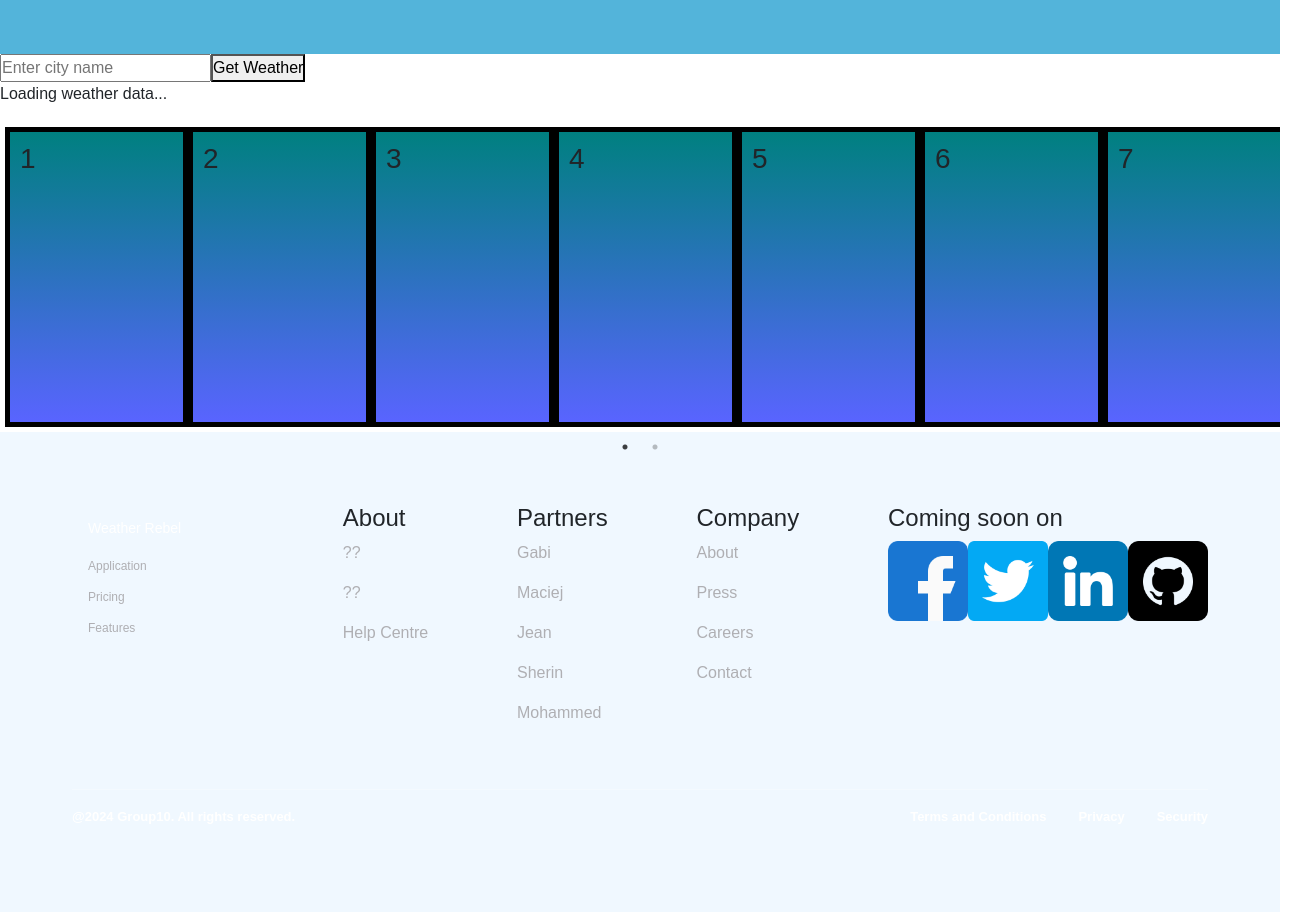
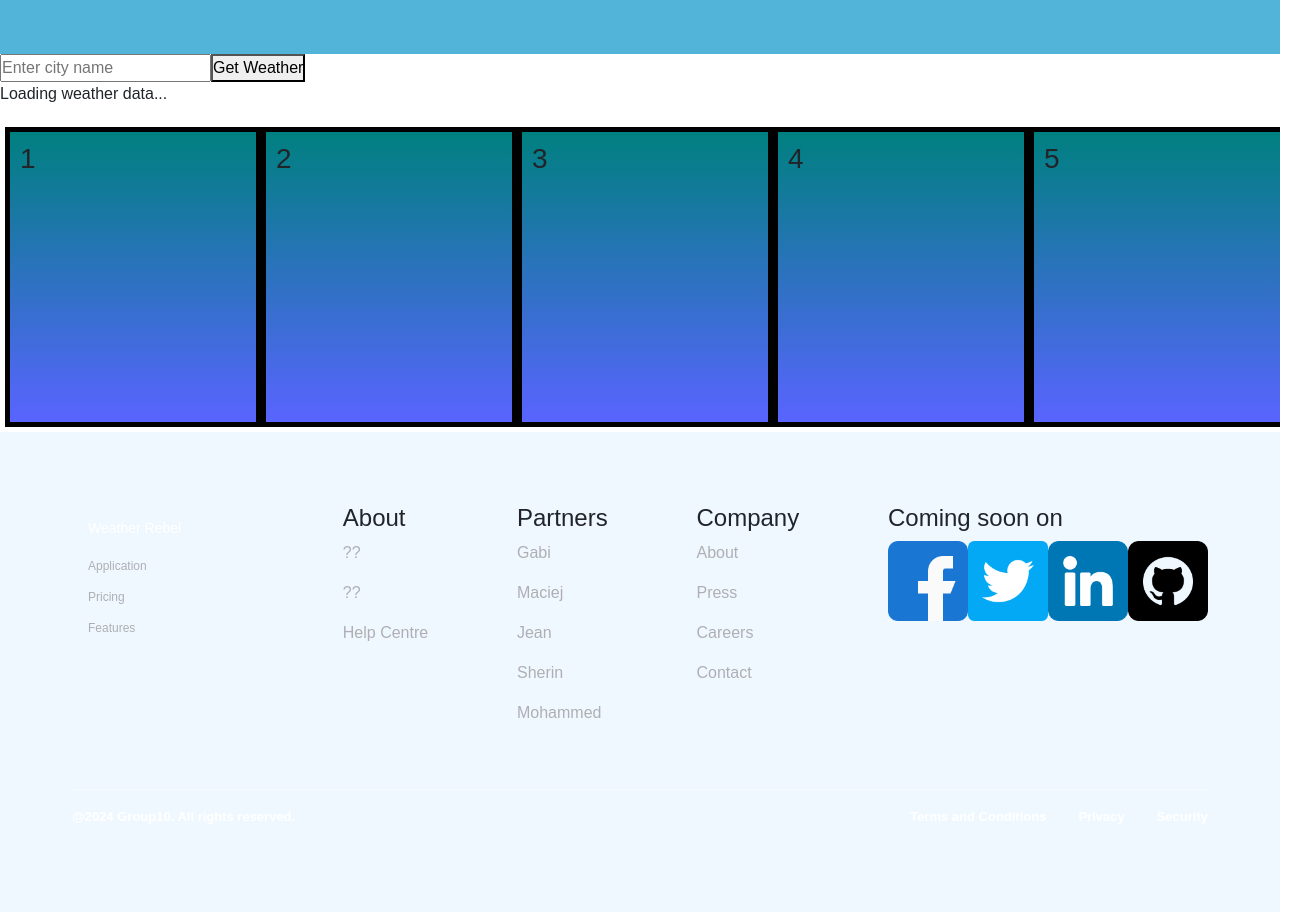
Before and after one commit to GabiDragh/Project-2, a React (Vite) app: page / in a window 1280 px wide. Shown: the part 1200-2112 px from the top of the page, 1305 px wide, since content can reach past the window. Built offline with nearby package versions, Linux system fonts and the light colour scheme; no server answers.

Commit message:
rename files, delete obsolete code

```diff
--- /dev/null
+++ b/src/components/Cards.jsx
@@ -0,0 +1,29 @@
+import React from "react";
+import Slider from "react-slick";
+import "slick-carousel/slick/slick.css";
+import "slick-carousel/slick/slick-theme.css";
+import  "./Cards.css"
+
+function Cards() {
+  var settings = {
+    dots: true,
+    infinite: false,
+    speed: 500,
+    slidesToShow: 5,
+    slidesToScroll: 5
+  };
+
+const boxNumbers = Array.from({ length: 5 }, (_, index) => index + 1);
+
+  return (
+    <Slider {...settings}>
+      {boxNumbers.map((number) => (
+        <div key={number} className="box">
+          <h3>{number}</h3>
+        </div>
+      ))}
+    </Slider>
+  );
+}
+
+export default Cards
--- a/src/components/Footer.jsx
+++ /dev/null
@@ -1,48 +0,0 @@
-import React from "react";
-import Slider from "react-slick";
-import "slick-carousel/slick/slick.css";
-import "slick-carousel/slick/slick-theme.css";
-import  "./Footer.css"
-
-function Footer() {
-  var settings = {
-    dots: true,
-    infinite: false,
-    speed: 500,
-    slidesToShow: 7,
-    slidesToScroll: 7
-  };
-
-const boxNumbers = Array.from({ length: 14 }, (_, index) => index + 1);
-
-  return (
-    <Slider {...settings}>
-      {boxNumbers.map((number) => (
-        <div key={number} className="box">
-          <h3>{number}</h3>
-        </div>
-      ))}
-    </Slider>
-  );
-}
-
-export default Footer
-
-// const Footer = () => (
-//   <>
-//     <div>
-//       <div className="row">
-//       <div className="col">Tonight</div>
-//         <div className="col">Friday</div>
-//         <div className="col">Saturday</div>
-//         <div className="col">Sunday</div>
-//         <div className="col">Monday</div>
-//         <div className="col">Tuesday</div>
-//         <div className="col">Wednesday</div>
-//         <div className="col">Thursday</div>
-//       </div>
-//     </div>
-//   </>
-// );
-
-// export default Footer;
--- a/src/components/Home.jsx
+++ b/src/components/Home.jsx
@@ -1,18 +1,18 @@
 import React from 'react';
 import 'bootstrap/dist/css/bootstrap.css';
-import Footer from './Footer';
+import Cards from './Cards';
 import Hero from './Hero';
 import Navbar from './Navbar/Navbar';
 import Footer1 from './Footer1';
 import Weather from '../assets/utils/Weather';
-// import SimpleSlider from "./components/Footer";
+
 
 const Home = () => (
     <>
         <Navbar/>
         <Weather/>
         <Hero/>
-        <Footer/>
+        <Cards/>
         <Footer1/>
 
     </>
```
Also changed, not shown: src/components/Cards.css (renamed from src/components/Footer.css).
